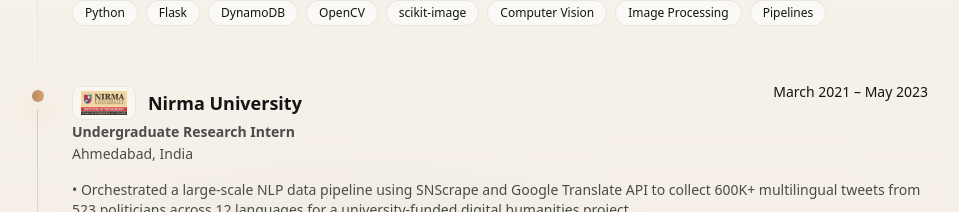
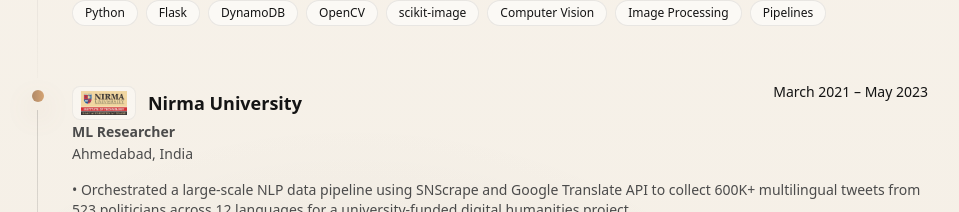
Before and after one commit to Tulsi2091/Tulsi_portfolio, a React (Vite) app: page /experience in a window 1280 px wide. Shown: the part 1150-1362 px from the top of the page, without its empty margins (160-1119 px from the left). Built offline with nearby package versions, Linux system fonts and the light colour scheme.

Commit message:
Update ExperiencePage.tsx

```diff
--- a/src/pages/ExperiencePage.tsx
+++ b/src/pages/ExperiencePage.tsx
@@ -62,7 +62,7 @@ const experience: Exp[] = [
     tech: ["Python", "Flask", "DynamoDB", "OpenCV", "scikit-image", "Computer Vision", "Image Processing", "Pipelines"],
   },
   {
-    role: "Undergraduate Research Intern",
+    role: "ML Researcher",
     company: "Nirma University",
     location: "Ahmedabad, India",
     dates: "March 2021 – May 2023",
```
